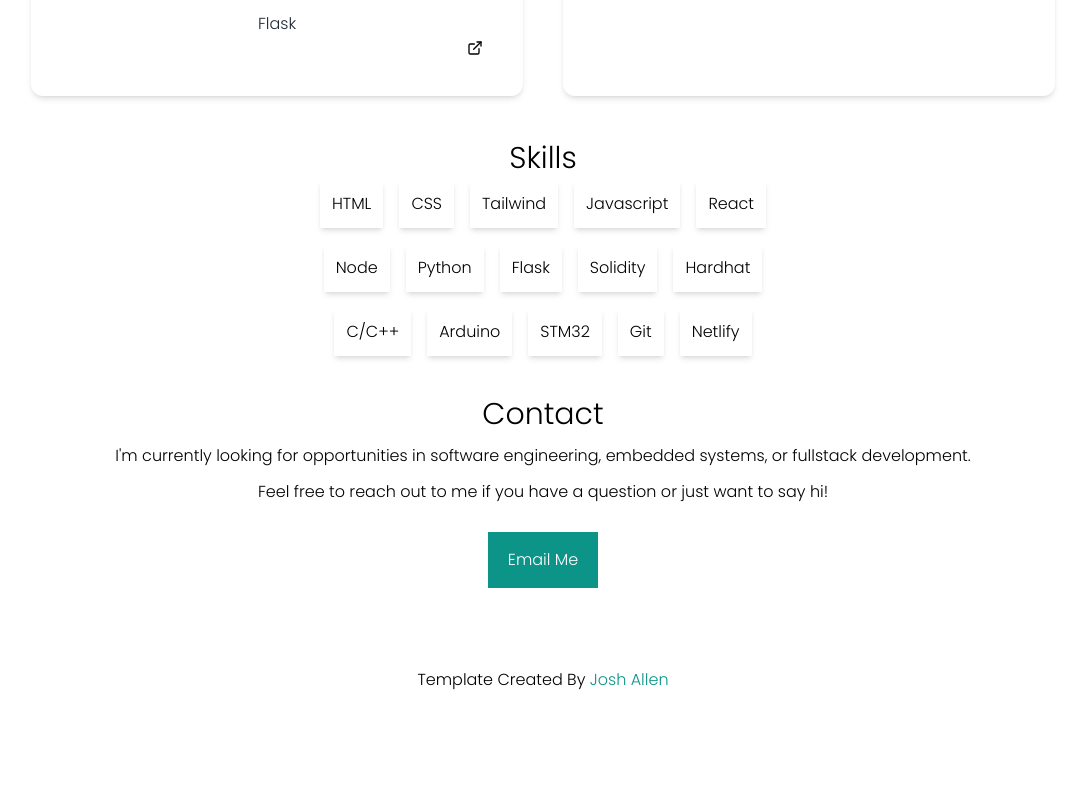
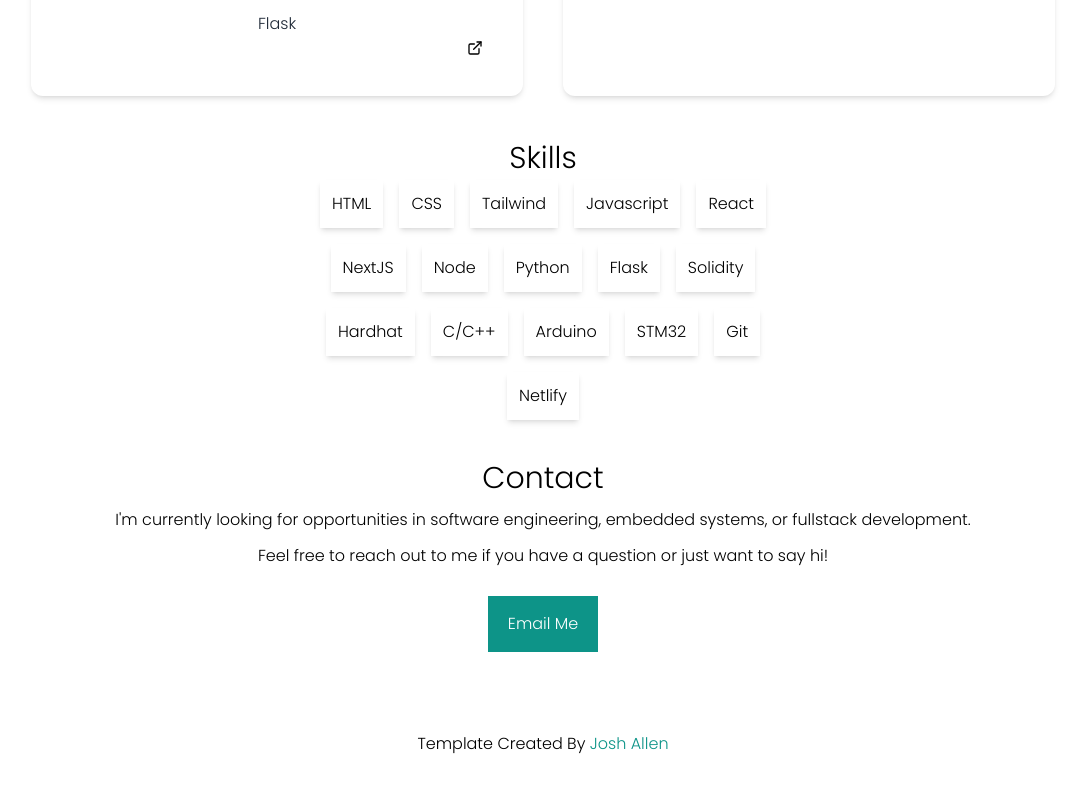
Before and after one commit to JoshWAllen/PortfolioWebsite, a Next.js app: page / in a window 1280 px wide. Shown: the part 2136-2924 px from the top of the page, without its empty margins (97-1182 px from the left). Before the commit the page ends 2860 px from the top, so only its background shows below. Built offline with nearby package versions, Linux system fonts and the light colour scheme.

Commit message:
updated list of skills

```diff
--- a/data/skills.js
+++ b/data/skills.js
@@ -4,6 +4,7 @@ const skills = [
   "Tailwind",
   "Javascript",
   "React",
+  "NextJS",
   "Node",
   "Python",
   "Flask",
```
